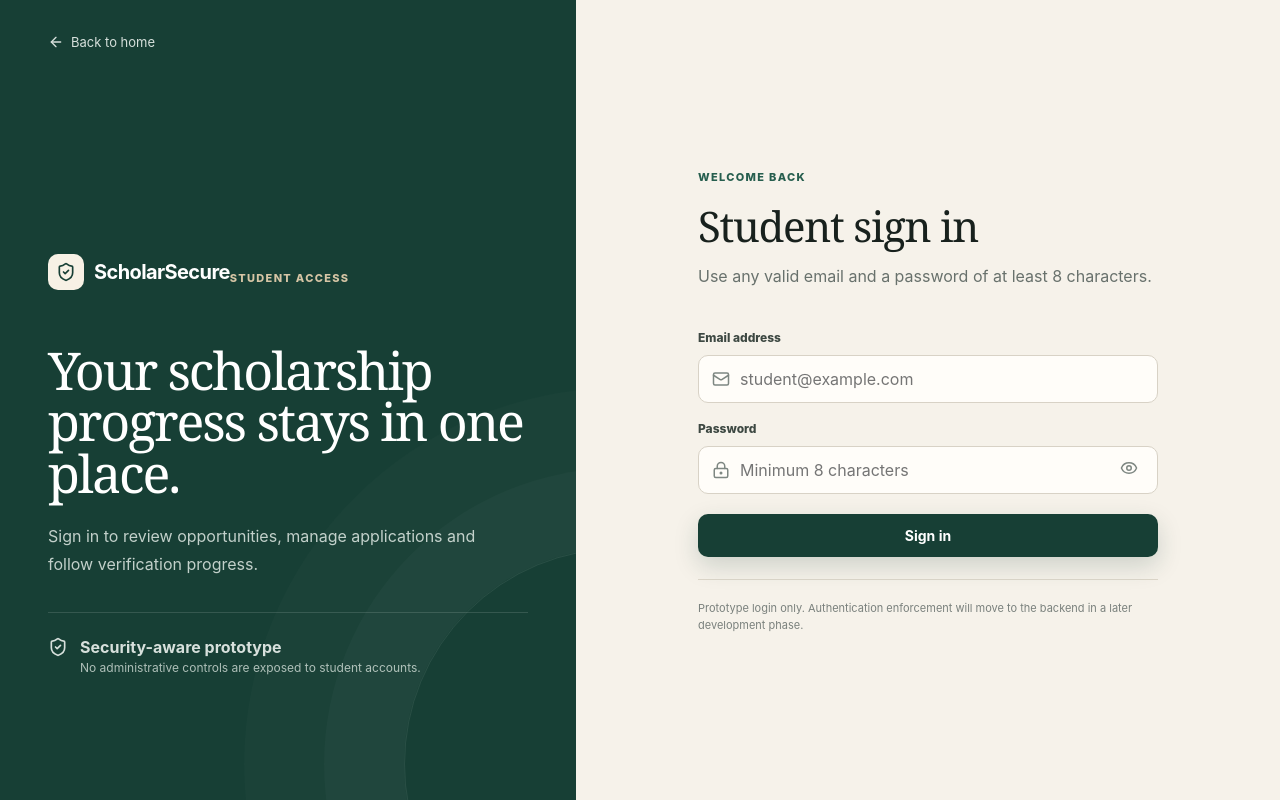
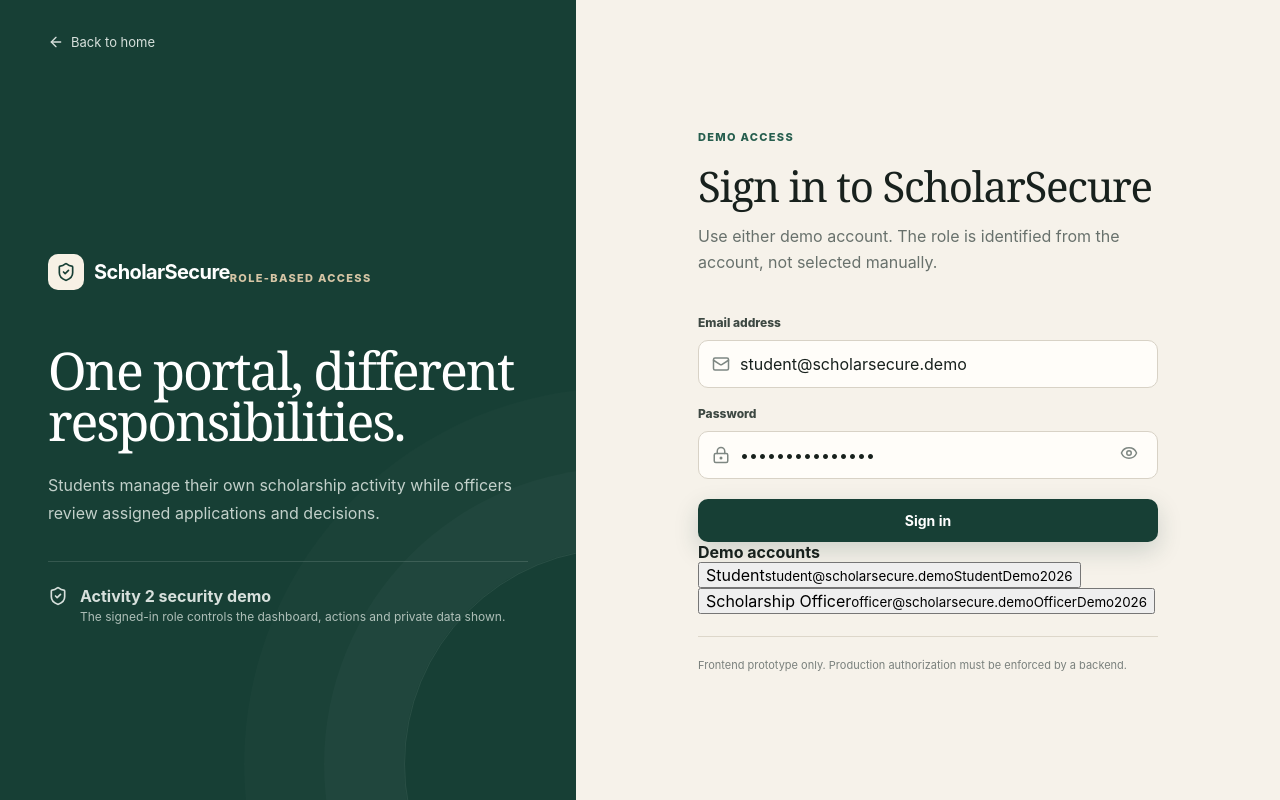
Before and after one commit to muhammaduzair12gondal/ScholarSecure, a React (Vite) app: page /login in a window 1280 px wide. Built offline with nearby package versions, Linux system fonts and the light colour scheme.

Commit message:
Make demo login role aware

```diff
--- a/src/pages/Login.jsx
+++ b/src/pages/Login.jsx
@@ -2,11 +2,12 @@ import { ArrowLeft, Eye, EyeOff, LockKeyhole, Mail, ShieldCheck } from 'lucide-r
 import { useState } from 'react';
 import { Link, useNavigate } from 'react-router-dom';
 import Brand from '../components/Brand';
+import { authenticate, DEMO_USERS } from '../auth';
 
 export default function Login() {
   const navigate = useNavigate();
-  const [email, setEmail] = useState('');
-  const [password, setPassword] = useState('');
+  const [email, setEmail] = useState('student@scholarsecure.demo');
+  const [password, setPassword] = useState('StudentDemo2026');
   const [showPassword, setShowPassword] = useState(false);
   const [error, setError] = useState('');
 
@@ -14,18 +15,19 @@ export default function Login() {
     event.preventDefault();
     setError('');
 
-    const emailValid = /^[^\s@]+@[^\s@]+\.[^\s@]+$/.test(email);
-    if (!emailValid) {
-      setError('Enter a valid email address.');
-      return;
-    }
-    if (password.length < 8) {
-      setError('Password must be at least 8 characters for this prototype.');
+    const user = authenticate(email, password);
+    if (!user) {
+      setError('Invalid demo credentials. Use one of the accounts shown below.');
       return;
     }
 
-    localStorage.setItem('scholarsecure_session', 'student-demo');
-    navigate('/dashboard');
+    navigate(user.role === 'officer' ? '/officer' : '/dashboard', { replace: true });
+  }
+
+  function useDemo(user) {
+    setEmail(user.email);
+    setPassword(user.accessCode);
+    setError('');
   }
 
   return (
@@ -34,14 +36,14 @@ export default function Login() {
         <Link to="/" className="back-link"><ArrowLeft size={16} /> Back to home</Link>
         <div className="login-aside-content">
           <Brand />
-          <span className="eyebrow light">Student access</span>
-          <h1>Your scholarship progress stays in one place.</h1>
-          <p>Sign in to review opportunities, manage applications and follow verification progress.</p>
+          <span className="eyebrow light">Role-based access</span>
+          <h1>One portal, different responsibilities.</h1>
+          <p>Students manage their own scholarship activity while officers review assigned applications and decisions.</p>
           <div className="privacy-note">
             <ShieldCheck size={20} />
             <div>
-              <strong>Security-aware prototype</strong>
-              <span>No administrative controls are exposed to student accounts.</span>
+              <strong>Activity 2 security demo</strong>
+              <span>The signed-in role controls the dashboard, actions and private data shown.</span>
             </div>
           </div>
         </div>
@@ -50,53 +52,44 @@ export default function Login() {
       <main className="login-main">
         <div className="login-card">
           <div className="login-heading">
-            <span className="eyebrow">Welcome back</span>
-            <h2>Student sign in</h2>
-            <p>Use any valid email and a password of at least 8 characters.</p>
+            <span className="eyebrow">Demo access</span>
+            <h2>Sign in to ScholarSecure</h2>
+            <p>Use either demo account. The role is identified from the account, not selected manually.</p>
           </div>
 
           <form onSubmit={handleSubmit} noValidate>
             <label htmlFor="email">Email address</label>
             <div className="input-wrap">
               <Mail size={18} />
-              <input
-                id="email"
-                type="email"
-                placeholder="student@example.com"
-                value={email}
-                onChange={(e) => setEmail(e.target.value)}
-                autoComplete="email"
-              />
+              <input id="email" type="email" value={email} onChange={(e) => setEmail(e.target.value)} autoComplete="email" />
             </div>
 
             <label htmlFor="password">Password</label>
             <div className="input-wrap">
               <LockKeyhole size={18} />
-              <input
-                id="password"
-                type={showPassword ? 'text' : 'password'}
-                placeholder="Minimum 8 characters"
-                value={password}
-                onChange={(e) => setPassword(e.target.value)}
-                autoComplete="current-password"
-              />
-              <button
-                type="button"
-                className="password-toggle"
-                onClick={() => setShowPassword((value) => !value)}
-                aria-label={showPassword ? 'Hide password' : 'Show password'}
-              >
+              <input id="password" type={showPassword ? 'text' : 'password'} value={password} onChange={(e) => setPassword(e.target.value)} autoComplete="current-password" />
+              <button type="button" className="password-toggle" onClick={() => setShowPassword((value) => !value)} aria-label={showPassword ? 'Hide password' : 'Show password'}>
                 {showPassword ? <EyeOff size={18} /> : <Eye size={18} />}
               </button>
             </div>
 
             {error && <div className="form-error" role="alert">{error}</div>}
-
             <button type="submit" className="button button-primary full-width">Sign in</button>
           </form>
 
+          <div className="demo-accounts">
+            <strong>Demo accounts</strong>
+            {DEMO_USERS.map((user) => (
+              <button type="button" key={user.id} className="demo-account" onClick={() => useDemo(user)}>
+                <span>{user.roleLabel}</span>
+                <small>{user.email}</small>
+                <small>{user.accessCode}</small>
+              </button>
+            ))}
+          </div>
+
           <div className="login-footnote">
-            Prototype login only. Authentication enforcement will move to the backend in a later development phase.
+            Frontend prototype only. Production authorization must be enforced by a backend.
           </div>
         </div>
       </main>
```
